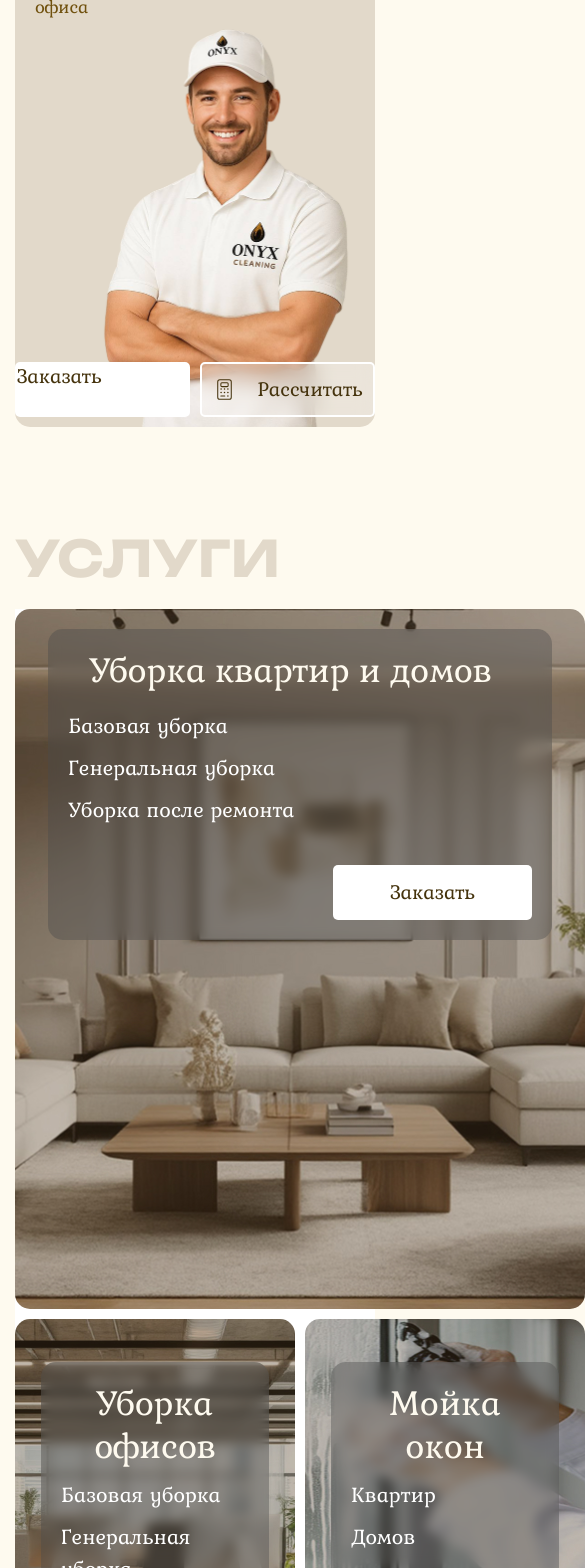
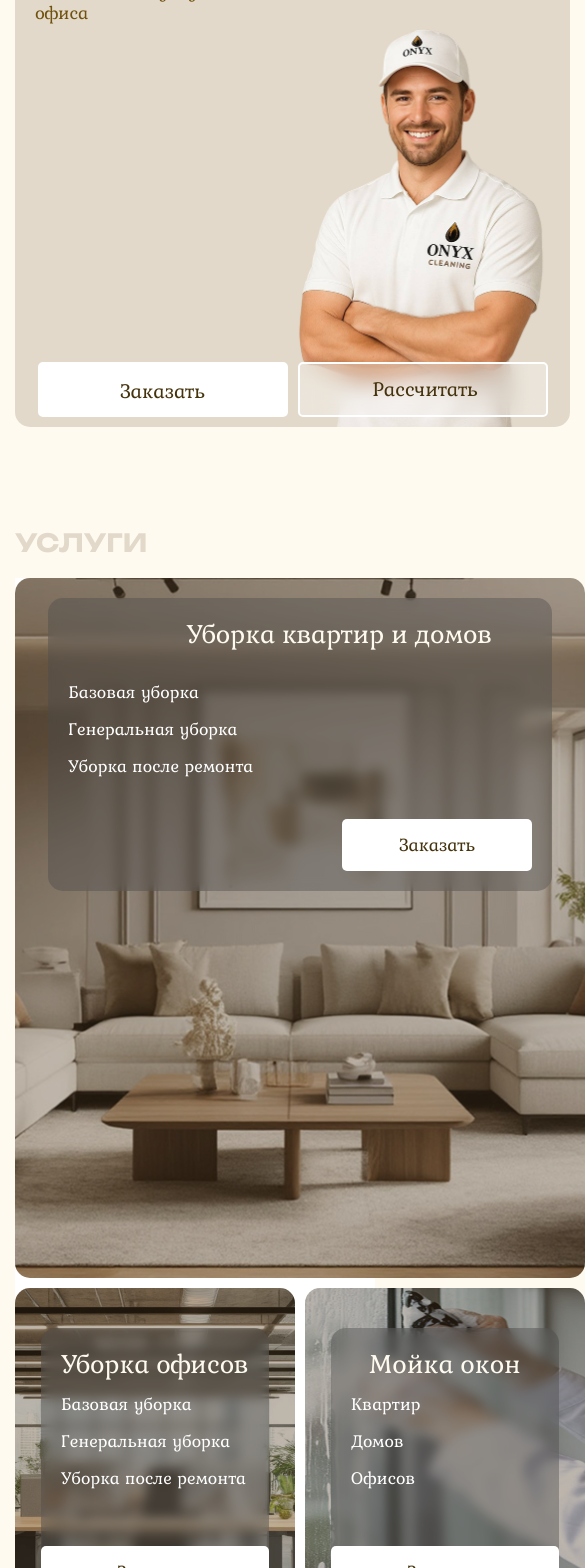
Before and after one commit to ilya2787/OnyxCleaning, a React (Create React App) app in the folder frontend/: page / in a window 390 px wide. Shown: the part 432-2000 px from the top of the page, 585 px wide, since content can reach past the window. Built offline with nearby package versions, Linux system fonts and the light colour scheme.

Commit message:
Адаптив страницы основной и heders

```diff
--- a/frontend/src/components/Footer/footer.scss
+++ b/frontend/src/components/Footer/footer.scss
@@ -4,11 +4,20 @@ footer {
 	position: relative;
 	padding: 0 30px 10px 30px;
 	border-radius: 20px 20px 0 0;
+	min-width: 555px;
+	@media (max-width: 1050px) {
+		padding: 20px 0;
+		margin-top: 100px;
+	}
 	.content {
 		display: flex;
 		flex-direction: row;
 		justify-content: space-between;
 		align-items: center;
+		row-gap: 30px;
+		@media (max-width: 1050px) {
+			flex-direction: column;
+		}
 		&-contact {
 			display: flex;
 			flex-direction: column;
@@ -19,7 +28,7 @@ footer {
 				color: CS.$ColorBrown;
 			}
 			&-tel {
-				font-size: 23px;
+				font-size: Clamp(19px, 1.8vw, 23px);
 				letter-spacing: 2px;
 			}
 			&-social {
@@ -51,7 +60,7 @@ footer {
 				li {
 					.content-menu--Link {
 						font-family: Gabriela;
-						font-size: 18px;
+						font-size: clamp(14px, 1.3vw, 18px);
 						text-transform: uppercase;
 						letter-spacing: 2px;
 						transition: all 0.2s ease;
@@ -63,6 +72,9 @@ footer {
 						}
 					}
 				}
+			}
+			@media (max-width: 500px) {
+				display: none;
 			}
 		}
 		&-LogoAndCopyright {
@@ -79,6 +91,15 @@ footer {
 				img {
 					width: 100%;
 				}
+				@media (max-width: 1050px) {
+					display: flex;
+					flex-direction: column;
+					justify-content: center;
+					align-items: center;
+					width: 150px;
+					border-radius: 50%;
+					height: 150px;
+				}
 			}
 			&-copyright {
 				display: flex;
--- a/frontend/src/components/HeaderMenu/HeaderMenu.scss
+++ b/frontend/src/components/HeaderMenu/HeaderMenu.scss
@@ -88,18 +88,19 @@
 			align-items: center;
 			column-gap: 10px;
 			margin-bottom: 5px;
+
 			span {
-				font-size: 22px;
+				font-size: clamp(18px, 1vw, 22px);
 			}
 			p {
-				font-size: 18px;
+				font-size: clamp(14px, 1.3vw, 18px);
 				letter-spacing: 2px;
 				margin: 0;
 			}
 		}
 		&_tel {
 			letter-spacing: 1px;
-			font-size: 18px;
+			font-size: clamp(14px, 1.3vw, 18px);
 			margin: 0;
 		}
 		&_social {
--- a/frontend/src/components/ui/HeaderServices/HeaderServices.scss
+++ b/frontend/src/components/ui/HeaderServices/HeaderServices.scss
@@ -7,15 +7,16 @@
 	align-items: center;
 	row-gap: 100px;
 	border-radius: 20px;
-	padding: 30px 20px 5px 20px;
+	padding: 30px 20px 20px 20px;
 	min-height: 30vw;
+	min-width: 555px;
 	h1 {
 		display: flex;
 		flex-direction: column;
 		justify-content: flex-start;
 		color: CS.$ColorFon;
 		font-family: Gabriela;
-		font-size: 80px;
+		font-size: clamp(40px, 7vw, 80px);
 		width: 100%;
 		margin-left: 100px;
 		letter-spacing: 4px;
@@ -26,6 +27,7 @@
 		justify-content: center;
 		align-items: center;
 		flex-wrap: wrap;
+		row-gap: 30px;
 		width: 100%;
 		&--text {
 			flex: 1 1 450px;
--- a/frontend/src/components/ui/ServicesBtn/ServicesBtn.scss
+++ b/frontend/src/components/ui/ServicesBtn/ServicesBtn.scss
@@ -10,7 +10,7 @@
 	font-size: 19px;
 	color: #fff;
 	height: 55px;
-	width: 300px;
+	width: clamp(200px, 20vw, 300px);
 	@include MX.GlassBackgroundBlack;
 	border-radius: 5px;
 	border: 2px solid #fff;
@@ -25,7 +25,7 @@
 		justify-content: center;
 		align-items: center;
 		height: max-content;
-		font-size: 30px;
+		font-size: clamp(25px, 3vw, 30px);
 	}
 }
 
--- a/frontend/src/page/ApartmentCleaning/StyleApartmentCleaning.scss
+++ b/frontend/src/page/ApartmentCleaning/StyleApartmentCleaning.scss
@@ -11,7 +11,7 @@
 				align-items: center;
 				column-gap: 20px;
 				color: #fff;
-				font-size: 23px;
+				font-size: clamp(19px, 1.8vw, 23px);
 				margin-top: 20px;
 				span {
 					display: flex;
@@ -27,6 +27,7 @@
 	}
 	&-content {
 		margin: 100px 0;
+		min-width: 555px;
 		&--h1 {
 			@include MX.TitleText;
 		}
--- a/frontend/src/page/OfficesCleanning/StyleOfficesCleaning.scss
+++ b/frontend/src/page/OfficesCleanning/StyleOfficesCleaning.scss
@@ -21,7 +21,7 @@
 				align-items: center;
 				column-gap: 20px;
 				color: #fff;
-				font-size: 23px;
+				font-size: clamp(19px, 1.8vw, 23px);
 				margin-top: 20px;
 				span {
 					display: flex;
@@ -37,6 +37,7 @@
 	}
 	&--content {
 		margin: 100px 0;
+		min-width: 555px;
 		&--h1 {
 			@include MX.TitleText;
 		}
--- a/frontend/src/page/home/StyleHome.scss
+++ b/frontend/src/page/home/StyleHome.scss
@@ -15,7 +15,7 @@
 	@media (max-width: 800px) {
 		width: clamp(250px, 45vw, 350px);
 		height: 55px;
-		padding: 0;
+		text-align: center;
 	}
 }
 
@@ -26,6 +26,7 @@
 	border-radius: 0 0 15px 15px;
 	position: relative;
 	height: 83.4vh;
+	min-width: 555px;
 	&_h1 {
 		text-transform: uppercase;
 		font-family: DaysOne;
@@ -36,6 +37,9 @@
 		left: 0;
 		right: 0;
 		z-index: 1;
+		@media (max-width: 600px) {
+			font-size: 85px;
+		}
 	}
 	&_center {
 		padding-top: 40vh;
@@ -44,6 +48,9 @@
 		}
 		@media (max-height: 900px) {
 			padding-top: 17vw;
+		}
+		@media (max-width: 600px) {
+			padding-top: 100px;
 		}
 		&_text {
 			font-family: Gabriela;
@@ -124,6 +131,9 @@
 			justify-content: center;
 			align-items: center;
 			column-gap: 20px;
+			@media (max-width: 700px) {
+				column-gap: 5px;
+			}
 			&:hover {
 				background-color: CS.$ColorAccent;
 			}
@@ -132,7 +142,7 @@
 				flex-direction: row;
 				justify-content: center;
 				align-items: center;
-				font-size: 25px;
+				font-size: 22px;
 			}
 		}
 	}
@@ -171,14 +181,14 @@
 				color: #fff;
 				&--h2 {
 					font-family: Gabriela;
-					font-size: 33px;
+					font-size: clamp(25px, 3.3vw, 33px);
 					float: right;
 					margin-right: 40px;
 					color: CS.$ColorFon;
 				}
 				ul {
 					margin: 60px 0 40px 0;
-					font-size: 22px;
+					font-size: clamp(18px, 1.8vw, 22px);
 					li {
 						margin: 10px 0;
 					}
@@ -211,13 +221,13 @@
 					position: relative;
 					&--h2 {
 						font-family: Gabriela;
-						font-size: 33px;
+						font-size: clamp(25px, 3.3vw, 33px);
 						text-align: center;
 						color: CS.$ColorFon;
 					}
 					ul {
 						margin: 10px 0 40px 0;
-						font-size: 22px;
+						font-size: clamp(18px, 1.8vw, 22px);
 						li {
 							margin: 10px 0;
 						}
@@ -252,13 +262,13 @@
 					position: relative;
 					&--h2 {
 						font-family: Gabriela;
-						font-size: 33px;
+						font-size: clamp(25px, 3.3vw, 33px);
 						text-align: center;
 						color: CS.$ColorFon;
 					}
 					ul {
 						margin: 10px 0 40px 0;
-						font-size: 22px;
+						font-size: clamp(18px, 1.8vw, 22px);
 						li {
 							margin: 10px 0;
 						}
@@ -291,7 +301,7 @@
 				color: #fff;
 				h2 {
 					font-family: Gabriela;
-					font-size: 33px;
+					font-size: clamp(25px, 3.3vw, 33px);
 					float: right;
 					margin-right: 40px;
 				}
@@ -305,7 +315,7 @@
 					max-height: 130px;
 					row-gap: 10px;
 					li {
-						font-size: 22px;
+						font-size: clamp(18px, 1.8vw, 22px);
 					}
 				}
 				button {
@@ -318,6 +328,7 @@
 
 .advantages-home {
 	margin-top: 100px;
+	min-width: 555px;
 	h1 {
 		@include MX.TitleText;
 		text-align: right;
@@ -359,22 +370,33 @@
 	justify-content: center;
 	align-items: center;
 	margin-top: 100px;
+	min-width: 555px;
 	h1 {
 		@include MX.TitleText;
-		font-size: 35px !important;
+		font-size: clamp(25px, 3vw, 33px) !important;
 		margin-bottom: 5px !important;
+		@media (max-width: 550px) {
+			text-align: center;
+		}
 	}
 	h3 {
-		font-size: 27px;
+		font-size: clamp(20px, 2vw, 27px);
 		color: #434343;
+		@media (max-width: 550px) {
+			text-align: center;
+		}
 	}
 	&-content {
 		display: flex;
 		flex-direction: row;
 		justify-content: space-around;
 		align-items: center;
+		margin-top: 40px;
 		&--img {
-			width: 500px;
+			width: clamp(250px, 30vw, 500px);
+			@media (max-width: 800px) {
+				display: none;
+			}
 		}
 		&--forms {
 			display: flex;
@@ -421,7 +443,7 @@
 				}
 			}
 			p {
-				font-size: 19px;
+				font-size: clamp(14px, 1.5vw, 18px);
 				margin-top: -30px;
 				span {
 					color: CS.$ColorAccent;
--- a/frontend/src/styles/config/_mixin.scss
+++ b/frontend/src/styles/config/_mixin.scss
@@ -7,6 +7,9 @@
 	font-size: 50px;
 	margin-bottom: 20px;
 	text-transform: uppercase;
+	@media (max-width: 1000px) {
+		font-size: clamp(25px, 5vw, 50px);
+	}
 }
 
 @mixin GlassBackground {
@@ -34,7 +37,7 @@
 @mixin SettingButtonServices($Float) {
 	float: $Float;
 	font-family: Gabriela;
-	font-size: 19px;
+	font-size: clamp(17px, 2vw, 19px);
 	padding: 15px 57px;
 	border-radius: 5px;
 	border: none;
@@ -61,6 +64,13 @@
 	font-size: clamp(300px, 23vw, 450px);
 	color: CS.$ColorFon;
 	text-shadow: -1px -1px 1px rgba(0, 0, 0, 0.35);
+	z-index: 1;
+	@media (max-width: 1000px) {
+		opacity: 30%;
+		font-size: 150px;
+		justify-content: flex-start;
+		top: 20px;
+	}
 }
 
 @mixin SettingBlockAdvantages($Left, $Right, $deg) {
@@ -75,7 +85,7 @@
 		right: $Right;
 		background-color: CS.$ColorFon;
 		font-family: Gabriela;
-		font-size: 35px;
+		font-size: clamp(20px, 3vw, 35px);
 		padding: 17px 50px;
 		border-radius: 0 0 15px 15px;
 	}
@@ -83,13 +93,17 @@
 		margin: 120px 30px 100px 30px;
 		font-family: Kurale;
 		max-width: 70%;
+		position: relative;
+		z-index: 2;
+		@media (max-width: 800px) {
+			max-width: 100%;
+		}
 		h3 {
-			font-size: 30px;
+			font-size: clamp(25px, 2.5vw, 30px);
 			margin-top: 40px;
 		}
-
 		p {
-			font-size: 25px;
+			font-size: clamp(19px, 1.8vw, 25px);
 			color: #333;
 		}
 	}
@@ -115,7 +129,7 @@
 	position: absolute;
 	top: 20px;
 	left: 20px;
-	font-size: 23px;
+	font-size: clamp(18px, 1.8vw, 23px);
 	color: #949494;
 	transition: all 0.3s ease;
 }
```
Also changed, not shown: frontend/src/components/ui/BlockInfoServices/Style.scss (+27 -5 lines).
